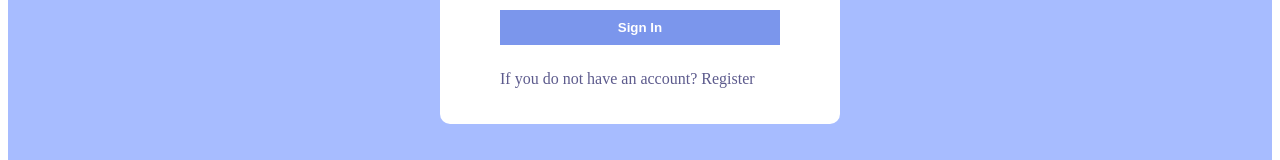
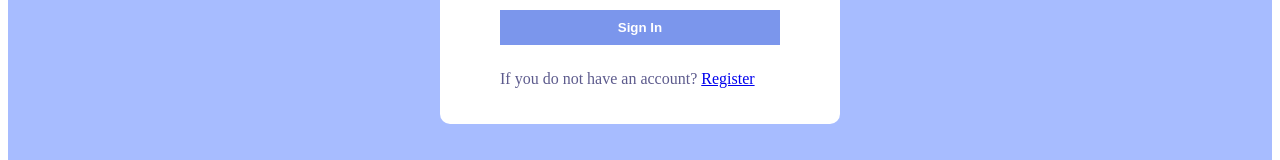
Before and after one commit to LawrenceLCodes/wire-chat, a React (Create React App) app: page /login in a window 1280 px wide. Shown: the part 446-606 px from the top of the page. Built offline with nearby package versions, Linux system fonts and the light colour scheme; no server answers.

Commit message:
fixed login issue where homepage would not show up upon successful login.

```diff
--- a/src/Pages/Login.jsx
+++ b/src/Pages/Login.jsx
@@ -1,5 +1,7 @@
 import { React, useState } from "react";
-import { useNavigate } from "react-router-dom";
+import { useNavigate, Link } from "react-router-dom";
+import { signInWithEmailAndPassword } from "firebase/auth";
+import { auth } from "../firebase";
 // import Add from "../Images/addAvatar.png";
 
 const Login = () => {
@@ -15,8 +17,8 @@ const Login = () => {
 
     // For error handling
     try {
-
-
+      await signInWithEmailAndPassword(auth, email, password);
+      navigate("/")
     } catch(error) {
       setError(true);
     }
@@ -34,7 +36,9 @@ const Login = () => {
                 <input type="password" placeholder="Create A Password" />
                 <button>Sign In</button>
 
-                <p>If you do not have an account? Register</p>
+                {error && <span>Something went wrong!</span>}
+
+                <p>If you do not have an account? <Link to="/register">Register</Link></p>
             </form>
         </div>
     </div>
--- a/src/Pages/Register.jsx
+++ b/src/Pages/Register.jsx
@@ -4,7 +4,7 @@ import { auth, storage, db } from "../firebase";
 import Add from "../Images/addAvatar.png";
 import { ref, uploadBytesResumable, getDownloadURL } from "firebase/storage";
 import { doc, setDoc } from "firebase/firestore";
-import { useNavigate } from "react-router-dom";
+import { useNavigate, Link } from "react-router-dom";
 
 const Register = () => {
   // useState for error handling for firebase calls
@@ -87,7 +87,7 @@ const Register = () => {
                 <button>Sign Up</button>
               {error && <span>Something went wrong!</span>}
             </form>
-            <p>If you already have an account? Login here</p>
+            <p>If you already have an account? <Link to="/login">Login here</Link></p>
         </div>
     </div>
   )
```
